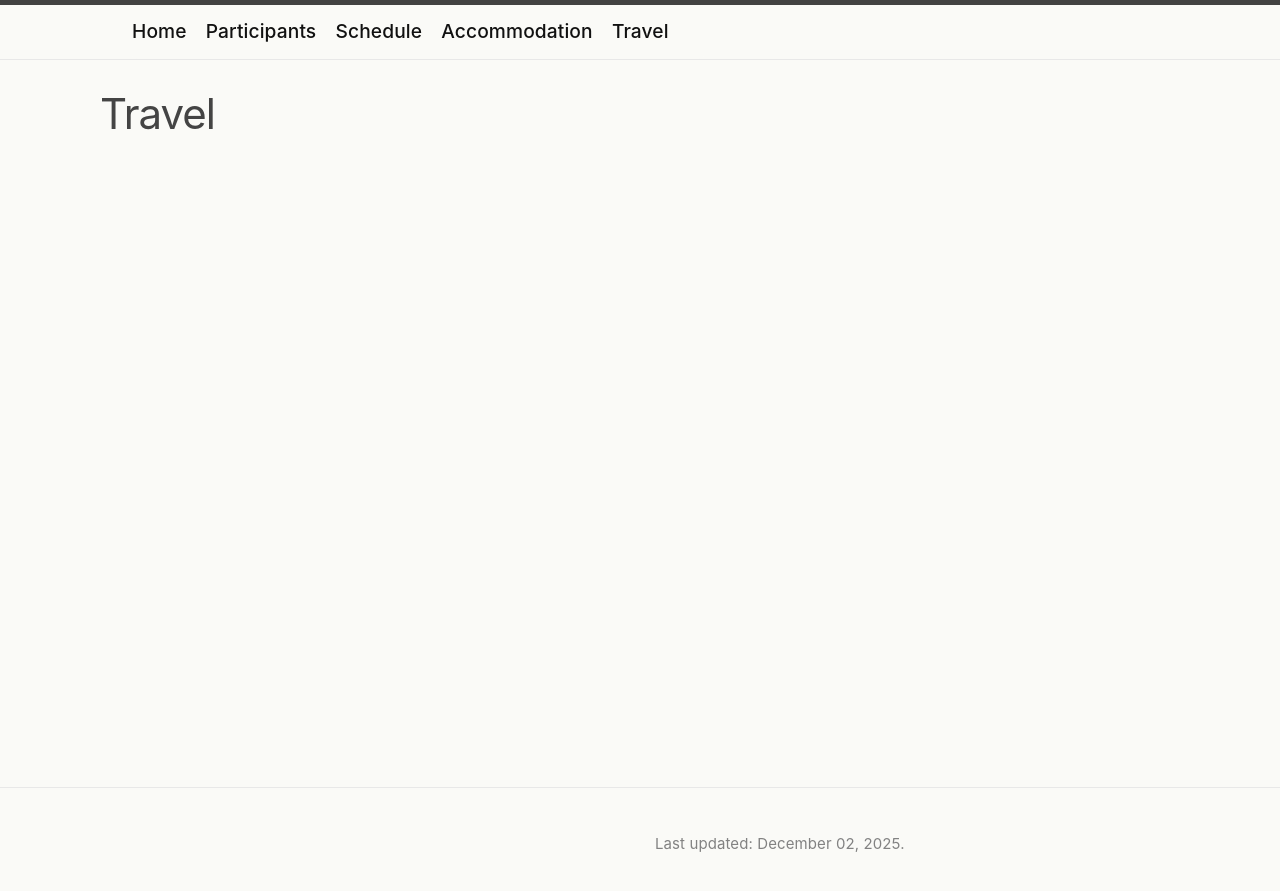
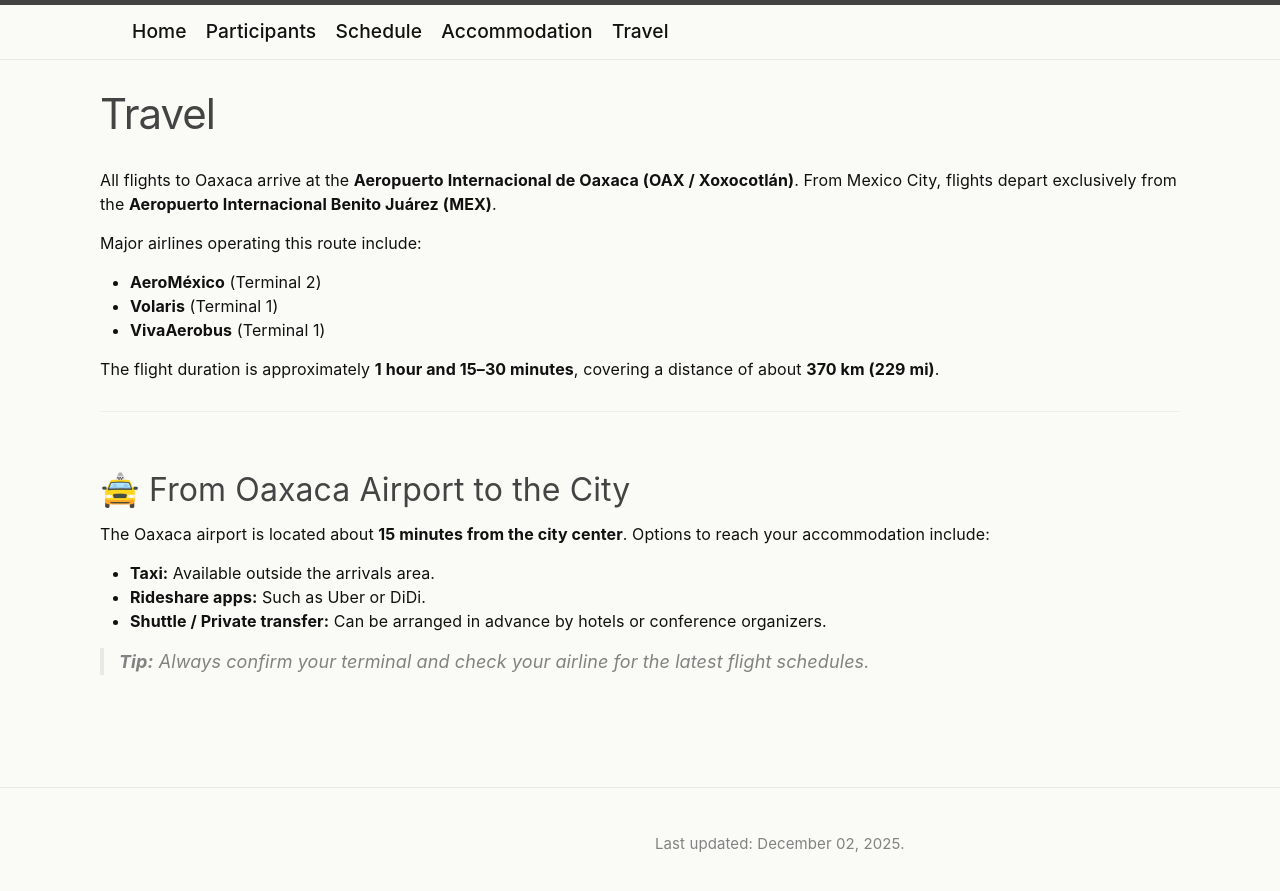
Before and after one commit to celmechcongress2026/celmechcongress2026.github.io, a Jekyll site: the page built from travel.md, in a window 1280 px wide. Shown: the top 891 px of the page. Built offline with Jekyll 4.4.1, drawn with Linux system fonts in a browser that asks for light colours.

Commit message:
Update travel.md

```diff
--- a/travel.md
+++ b/travel.md
@@ -3,3 +3,23 @@ title: Travel
 layout: page
 permalink: /travel/
 ---
+
+All flights to Oaxaca arrive at the **Aeropuerto Internacional de Oaxaca (OAX / Xoxocotlán)**. From Mexico City, flights depart exclusively from the **Aeropuerto Internacional Benito Juárez (MEX)**.
+
+Major airlines operating this route include:
+- **AeroMéxico** (Terminal 2)
+- **Volaris** (Terminal 1)
+- **VivaAerobus** (Terminal 1)
+
+The flight duration is approximately **1 hour and 15–30 minutes**, covering a distance of about **370 km (229 mi)**.
+
+---
+
+## 🚖 From Oaxaca Airport to the City
+
+The Oaxaca airport is located about **15 minutes from the city center**. Options to reach your accommodation include:
+- **Taxi:** Available outside the arrivals area.
+- **Rideshare apps:** Such as Uber or DiDi.
+- **Shuttle / Private transfer:** Can be arranged in advance by hotels or conference organizers.
+
+> **Tip:** Always confirm your terminal and check your airline for the latest flight schedules.
```
